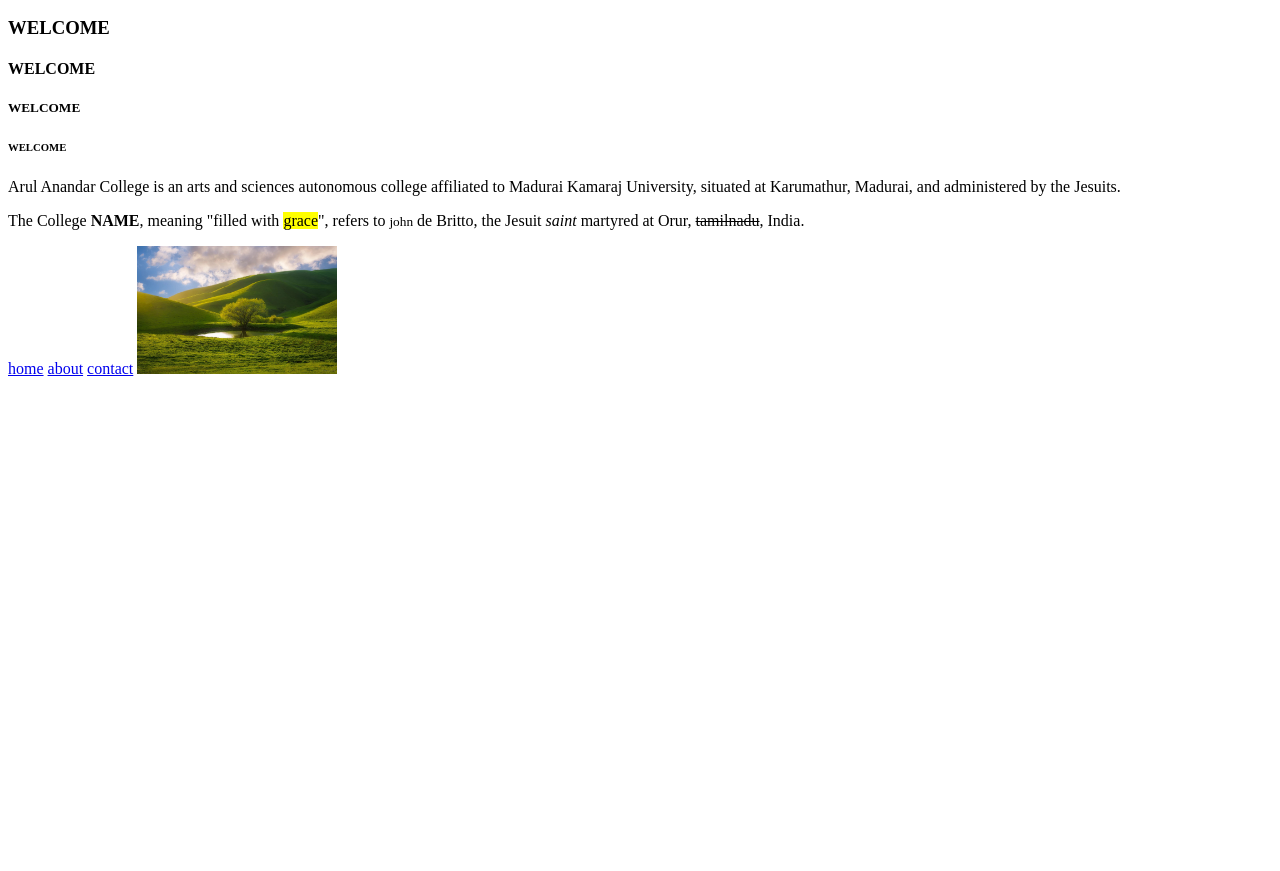
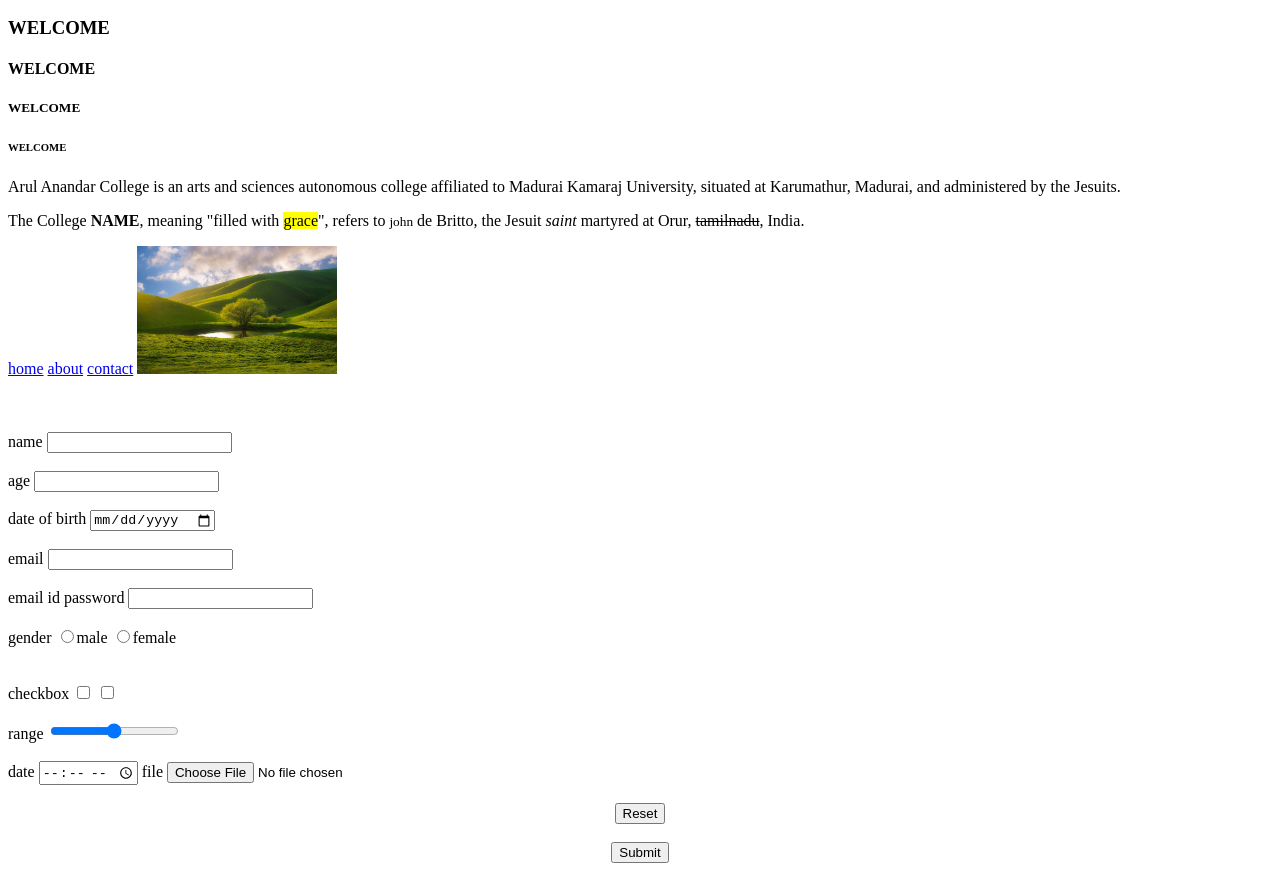
Before and after one commit to webgapp-internships/webgapp-2026-Yogeswar-HTML-html-basics, a plain HTML site: page new.html in a window 1280 px wide. Shown: the part 110-981 px from the top of the page. Before the commit the page ends 800 px from the top, so only its background shows below. Drawn offline with Linux system fonts and the light colour scheme.

Commit message:
second commit

```diff
--- a/new.html
+++ b/new.html
@@ -18,5 +18,46 @@
 <a href="about.html">about</a>
 <a href="contact.html">contact</a>
 <img src="1-nature-photography-spring-season-mumtazshamsee.jpg" alt="" width="200">
+<br><br><br><br>
+<form action="">
+    <label>name</label>
+    <input type="text">
+    <br><br>
+    <label>age</label>
+    <input type="number">
+    <br><br>
+    <label>date of birth</label>
+    <input type="date">
+    <br><br>
+    <label>email</label>
+    <input type="email">
+    <br><br>
+    <label>email id password</label>
+    <input type="password">
+    <br><br>
+    <label>gender</label>
+   <pr><input type="radio">male</pr>
+
+   <pr><input type="radio">female</pr>
+    <br>
+    <br>
+    <br>
+    <label>checkbox</label>
+    <input type="checkbox">
+    <input type="checkbox">
+    <br><br>
+    <label>range</label>
+    <input type="range">
+    <br><br>
+    <label>date</label>
+    <input type="time">
+    <label>file</label>
+    <input type="file">
+    <br><br>
+    <center><input type="reset"></center>
+    <br>
+    <center><input type="submit"></center>
+
+</form>
 </body>
 </html>
```
